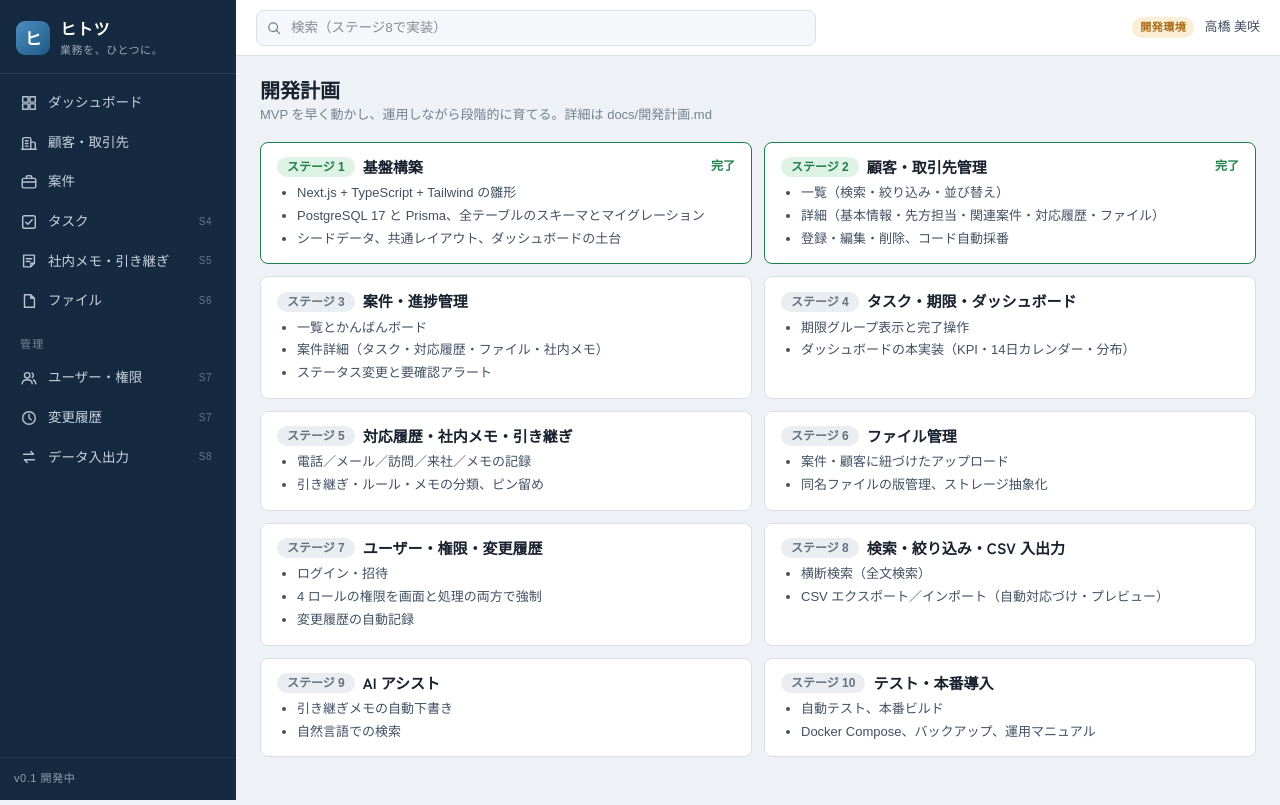
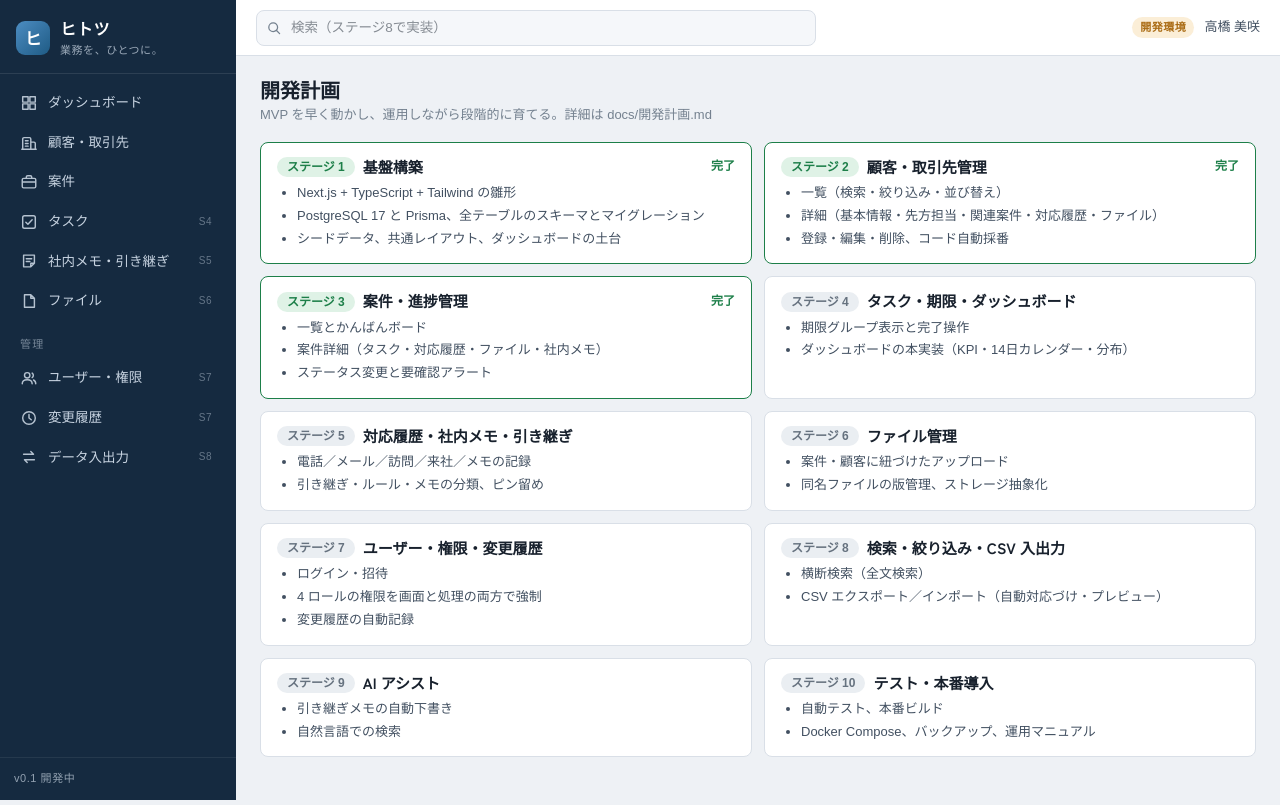
Before and after one commit to zumiraku/hitotsu, a Next.js app: page /plan in a window 1280 px wide. Built offline with nearby package versions, Linux system fonts and the light colour scheme; a web font is replaced by a local one.

Commit message:
ステージ3 完了

```diff
--- a/src/app/plan/page.tsx
+++ b/src/app/plan/page.tsx
@@ -3,7 +3,7 @@ export const metadata = { title: "開発計画" };
 const STAGES: { n: number; title: string; done?: boolean; items: string[] }[] = [
   { n: 1, title: "基盤構築", done: true, items: ["Next.js + TypeScript + Tailwind の雛形", "PostgreSQL 17 と Prisma、全テーブルのスキーマとマイグレーション", "シードデータ、共通レイアウト、ダッシュボードの土台"] },
   { n: 2, title: "顧客・取引先管理", done: true, items: ["一覧（検索・絞り込み・並び替え）", "詳細（基本情報・先方担当・関連案件・対応履歴・ファイル）", "登録・編集・削除、コード自動採番"] },
-  { n: 3, title: "案件・進捗管理", items: ["一覧とかんばんボード", "案件詳細（タスク・対応履歴・ファイル・社内メモ）", "ステータス変更と要確認アラート"] },
+  { n: 3, title: "案件・進捗管理", done: true, items: ["一覧とかんばんボード", "案件詳細（タスク・対応履歴・ファイル・社内メモ）", "ステータス変更と要確認アラート"] },
   { n: 4, title: "タスク・期限・ダッシュボード", items: ["期限グループ表示と完了操作", "ダッシュボードの本実装（KPI・14日カレンダー・分布）"] },
   { n: 5, title: "対応履歴・社内メモ・引き継ぎ", items: ["電話／メール／訪問／来社／メモの記録", "引き継ぎ・ルール・メモの分類、ピン留め"] },
   { n: 6, title: "ファイル管理", items: ["案件・顧客に紐づけたアップロード", "同名ファイルの版管理、ストレージ抽象化"] },
```
Also changed, not shown: 1 other file (tests, documents, lock files or other folders).
